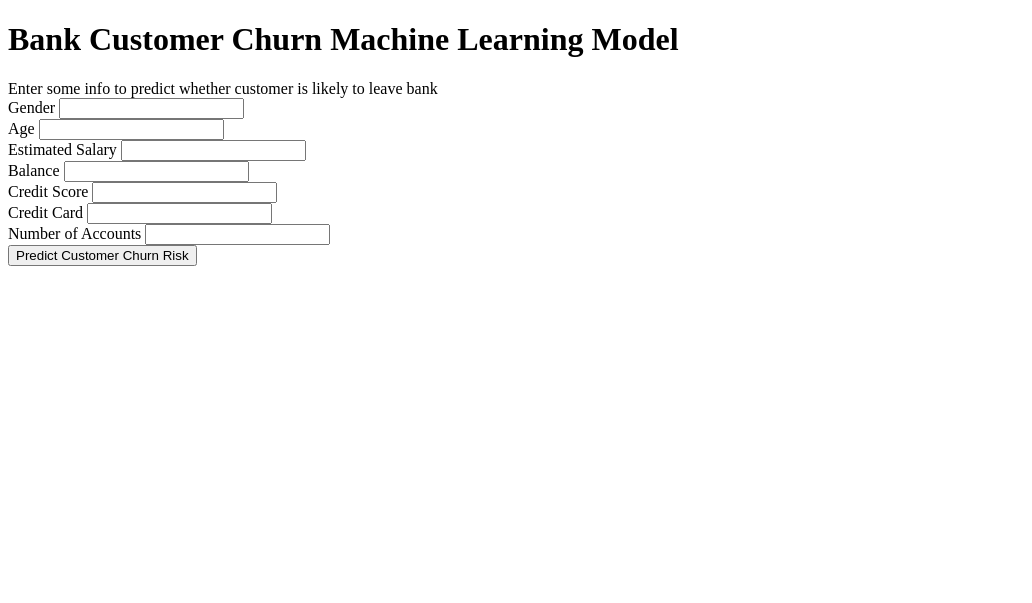
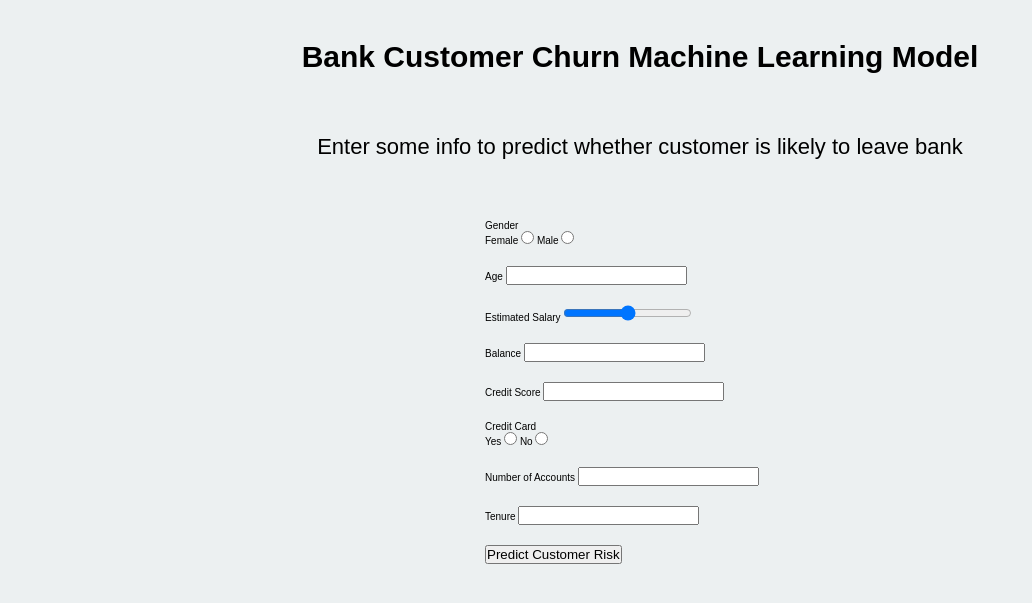
Before and after one commit to jcport1/bank_churn_ml_predictor, a Flask app: page / in a window 1280 px wide. Shown: the top 603 px of the page, without its empty margins (0-1032 px from the left). Run offline with Flask 3, Linux system fonts and the light colour scheme; parts of the project's set-up code (start-up, migrations or seed data) failed here and were passed over.

Commit message:
adds source code for mvp predictor model with UI

```diff
--- a/app.py
+++ b/app.py
@@ -1,4 +1,5 @@
 from flask import Flask, render_template, request
+import numpy as np
 import pickle
 
 app = Flask(__name__)
@@ -12,7 +13,24 @@ def home():
 def predict():
     # extract features for random forest model
     print("predicting...")
-    return render_template('index.html', prediction_text="prediction goes here")
+
+    gender_code = int(request.form['gender'])
+    credit_score = int(request.form['credit-score'])
+    age = int(request.form['age'])
+    tenure = int(request.form['tenure'])
+    balance = int(request.form['balance'])
+    estimated_salary = int(request.form['salary'])
+    credit_card = int(request.form['credit-card'])
+    products_number = int(request.form['num-acct'])
+
+    user_input = np.array([[gender_code, credit_score, age, tenure, balance, estimated_salary, credit_card, products_number]])
+
+    print(user_input)
+
+    prediction = model.predict(user_input)
+    print(prediction)
+    prediction_text = "Customer likely to churn" if prediction[0] == 1 else "Customer not likely to churn"
+    return render_template('index.html', prediction_text=prediction_text)
 
 if __name__ == "__main__":
     app.run()
--- /dev/null
+++ b/static/styles.css
@@ -0,0 +1,89 @@
+/* --------------------------------------- */
+/* ----- Basic Setup ----- */
+/* --------------------------------------- */
+
+* {
+    margin: 0;
+    padding: 0;
+    box-sizing: inherit;
+}
+
+:root {
+    --font-stack: 'Arial', sans-serif;
+    --bg-color: rgb(236, 240, 241);
+}
+
+
+html {
+    font-size: 62.5%;
+    box-sizing: border-box;
+}
+
+body {
+    font-family: var(--font-stack);
+    background-color: var(--bg-color);
+    /* background-color: aqua; */
+}
+
+/* --------------------------------------- */
+/* ----- Heading ----- */
+/* --------------------------------------- */
+
+.main-heading {
+    padding: 2rem;
+
+    display: flex;
+    justify-content: center;
+    align-items: center;
+    flex-direction: column;
+    gap: 2rem;
+
+    /* background-color: pink; */
+
+}
+
+.main-heading h1 {
+    padding: 2rem;
+    font-size: 3rem;
+}
+
+.heading-text {
+    padding: 2rem;
+    font-size: 2.2rem;
+}
+
+/* --------------------------------------- */
+/* ----- Main Content ----- */
+/* --------------------------------------- */
+
+.main-content {
+    display: flex;
+    flex-direction: column;
+    justify-content: center;
+    align-items: center;
+
+    gap: 2rem;
+
+    /* background-color: purple; */
+}
+
+.form-container {
+
+    padding: 2rem;
+    height: auto;
+    width: 35rem;
+
+    display: flex;
+    flex-direction: column;
+    justify-content: center;
+    align-items: flex-start;
+
+    gap: 2rem;
+
+    /* background-color: green; */
+
+}
+
+.prediction-text {
+    font-size: 1.8rem;
+}
--- a/templates/index.html
+++ b/templates/index.html
@@ -3,16 +3,23 @@
 <head>
     <meta charset="UTF-8">
     <meta name="viewport" content="width=device-width, initial-scale=1.0">
-    <link rel="stylesheet" type="text/css" href="styles.css" />
+    <link rel="stylesheet" type="text/css" href="/static/styles.css" />
     <title>Bank Churn Machine Learning Web App</title>
 </head>
 <body>
-    <h1>Bank Customer Churn Machine Learning Model</h1>
-    <div>Enter some info to predict whether customer is likely to leave bank</div>
-    <form action="{{url_for('predict')}}" method="post" class="predictor-form">
+    <div class="main-heading">
+        <h1>Bank Customer Churn Machine Learning Model</h1>
+        <div class="heading-text">Enter some info to predict whether customer is likely to leave bank</div>
+    </div>
+    <div class="main-content">
+        <form action="{{url_for('predict')}}" method="post" class="form-container">
             <div class="gender-input">
-                <label for="">Gender</label>
-                <input type="text" name="gender" id="gender" required />
+                <div>Gender</div>
+                <label for="">Female</label>
+                <input type="radio" name="gender" id="gender1" value="0" required />
+
+                <label for="">Male</label>
+                <input type="radio" name="gender" id="gender2" value="1" required />
             </div>
             <div class="age-input">
                 <label for="">Age</label>
@@ -20,7 +27,7 @@
             </div>
             <div class="salary-input">
                 <label for="">Estimated Salary</label>
-                <input type="number" name="salary" id="salary" required />
+                <input type="range" name="salary" id="salary" min="0" max="100000" list="values" required />
             </div>
             <div class="balance-input">
                 <label for="">Balance</label>
@@ -31,18 +38,34 @@
                 <input type="number" name="credit-score" id="credit-score" required />
             </div>
             <div class="credit-card-input">
-                <label for="">Credit Card</label>
-                <input type="number" name="credit-card" id="credit-card" required />
+                <div>Credit Card</div>
+
+                <label for="">Yes</label>
+                <input type="radio" name="credit-card" id="credit1" value="1" required />
+
+                <label for="">No</label>
+                <input type="radio" name="credit-card" id="credit0" value="0" required />
+
             </div>
+            <!-- drop down for options 1 - 4  -->
             <div class="num-acct-input">
                 <label for="">Number of Accounts </label>
                 <input type="number" name="num-acct" id="num-acct" required />
             </div>
+            <div class="tenure-input">
+                <label for="">Tenure </label>
+                <input type="number" name="tenure" id="tenure" required />
+            </div>
             <div class="predictor-button">
-                <input type="submit" value="Predict Customer Churn Risk" />
+                <input type="submit" value="Predict Customer Risk" />
               </div>
-    </form>
-    <div>{{prediction_text}}</div>
+        </form>
+        {% if prediction_text %}
+        <div class="prediction-text">{{prediction_text}}</div>
+        {% else %}
+        {% endif %}
+    </div>
+
 
 </body>
 </html>
```
Also changed, not shown: 1 other file.
